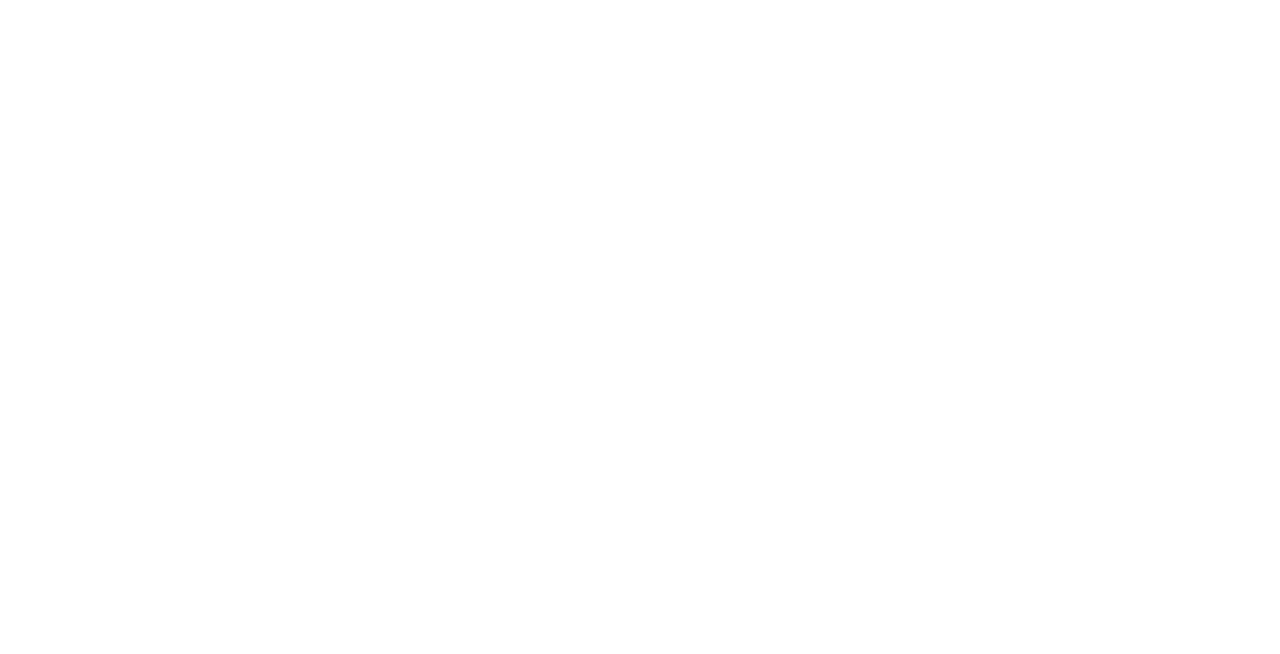
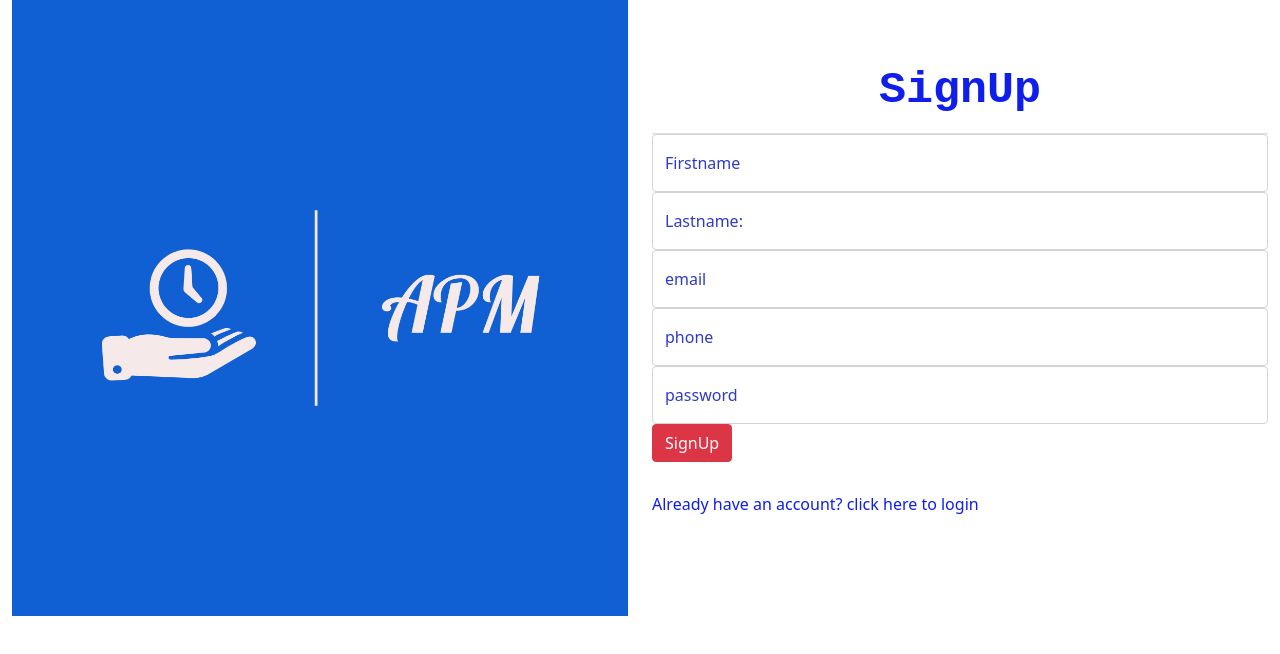
Before and after one commit to dero-hub/APMNS-FRE, an Angular app: page /auth/signup in a window 1280 px wide. Shown: the top 654 px of the page. Built offline with nearby package versions, Linux system fonts and the light colour scheme.

Commit message:
Dealt with binding input forms

```diff
--- a/src/app/components/signup/signup.component.html
+++ b/src/app/components/signup/signup.component.html
@@ -0,0 +1,131 @@
+<div id="login" class="container-fluid main_container text-white d-flex">
+    <div class="row flex-fill h-100">
+      <div class="col-sm-6">
+        <img
+          src="../../../assets/logo1.jpeg"
+          class="img-fluid"
+          alt="Responsive image"
+        />
+      </div>
+
+      <div class="col-sm-6 h-100" style="background: white">
+        <div style="padding-top: 2.5%"></div>
+        <div class="submit-form" style="padding-top: 5.5%">
+          <div
+            class="card-header"
+            style="
+              background: white;
+              color: #0f1eeb;
+              text-align: center;
+              font-size: 45px;
+              font-family: 'PT Mono', monospace;
+            "
+          >
+           <strong>SignUp</strong>
+          </div>
+
+
+              <div *ngIf="!submitted">
+                <form>
+                  <div class="form-floating">
+                    <label for="firstname" style="color: #303ac7"
+                      >Firstname</label
+                    >
+                    <input
+                      type="text"
+                      class="form-control form-rounded"
+                      id="firstname"
+                      required
+                      [(ngModel)]="register.firstname"
+                      name="firstname"
+                    />
+                  </div>
+                  <div class="form-floating">
+                    <label for="lastname" style="color: #303ac7"
+                      >Lastname:</label
+                    >
+                    <input
+                      type="text"
+                      class="form-control form-rounded"
+                      id="lastname"
+                      required
+                      [(ngModel)]="register.lastname"
+                      name="lastname"
+                    />
+                  </div>
+
+
+                  <div class="form-floating">
+                    <label for="email" style="color:#303ac7"
+                      >email</label
+                    >
+                    <input
+                      type="text"
+                      class="form-control form-rounded"
+                      id="email"
+                      required
+                      [(ngModel)]="register.email"
+                      name="email"
+                    />
+                  </div>
+
+                  <div class="form-floating">
+                    <label for="dob" style="color:#303ac7"
+                      >phone</label
+                    >
+                    <input
+                      type="number"
+                      class="form-control form-rounded"
+                      id="phone"
+                      required
+                      [(ngModel)]="register.phone"
+                      name="phone"
+                    />
+                  </div>
+
+                  <div class="form-floating">
+                    <label for="password" style="color: #303ac7"
+                      >password</label
+                    >
+                    <input
+                      placeholder=""
+                      type="password"
+                      class="form-control form-rounded"
+                      id="password"
+                      required
+                      [(ngModel)]="register.password"
+                      name="password"
+                    />
+                  </div>
+
+                  <button
+                    type="submit"
+                    (click)="saveUser()"
+                    class="btn btn-danger"
+                  >
+                    SignUp
+                  </button>
+                </form>
+              </div>
+
+              <!-- <div *ngIf="submitted">
+                <div class="alert alert-success" role="alert">
+                  You've successfully created an Account!
+                </div>
+                <button class="btn btn-success" (click)="login()">Login</button>
+                <!--              <button class="btn btn-success" (click)="newUser()">Register</button>-->
+              <!-- </div> --> -->
+              <div
+                style="
+                  color: #0f1eeb;
+                  cursor: pointer;
+                  padding-top: 1%;
+                  text-align: left;
+                "
+              >
+                Already have an account? click here to login
+              </div>
+            </div>
+        </div>
+      </div>
+    </div>
--- a/src/app/components/signup/signup.component.ts
+++ b/src/app/components/signup/signup.component.ts
@@ -36,7 +36,7 @@
       }
       console.log(userDetails);
       this.http.signup(userDetails);
-      this.submitted = true;
+      this.submitted = true
 
     };
 
--- a/src/app/services/user.service.ts
+++ b/src/app/services/user.service.ts
@@ -12,7 +12,7 @@
 
   async signup(data: any) {
 
-    axios.post('http://localhost:4000/api/v1/users/create', data)
+    axios.post('http://localhost:4000/api/v1/auth/users/create', data)
       .then(function (response) {
         // handle success
         console.log(response.data);
```
